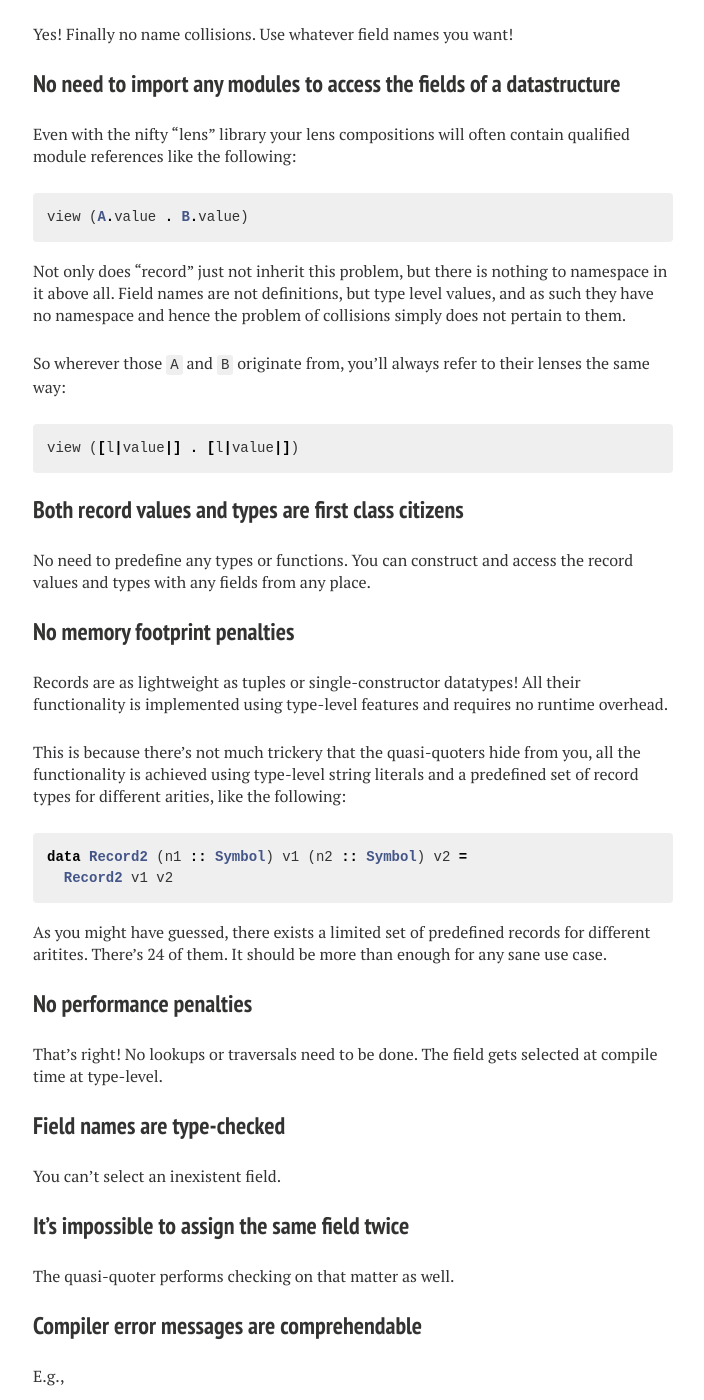
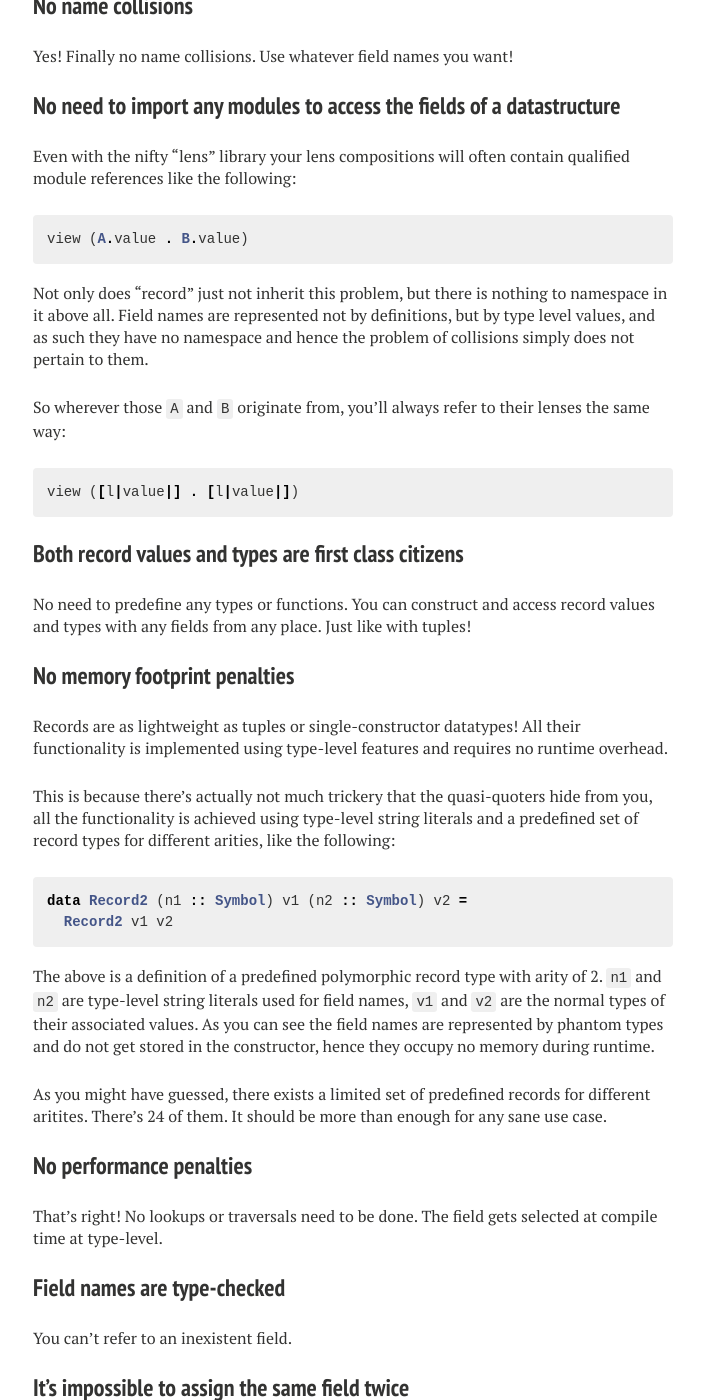
Before and after one commit to nikita-volkov/nikita-volkov.github.io, a Jekyll site: the page built from _posts/2015-01-18-record.md, in a window 1280 px wide and 1400 px high, scrolled down 2716 px. Shown: the whole window, without its empty margins (287-991 px from the left). Built offline with Jekyll 4.4.1, drawn with Linux system fonts in a browser that asks for light colours; nearby versions of some CDN libraries; comment, search, counter and statistics services are not loaded; some of the changed text lies outside the part shown.

Commit message:
Corrections

```diff
--- a/_posts/2015-01-18-record.md
+++ b/_posts/2015-01-18-record.md
@@ -1,6 +1,6 @@
 ---
 layout: post
-title: "Announcing a first class records library"
+title: "Announcing the first class records library"
 tags: [haskell, first class, record, type-level, quasi-quoter, literal, library, problem, solution]
 comments: true
 
@@ -143,7 +143,7 @@ Even with the nifty "lens" library your lens compositions will often contain qua
 view (A.value . B.value)
 {% endhighlight %}
 
-Not only does "record" just not inherit this problem, but there is nothing to namespace in it above all. Field names are not definitions, but type level values, and as such they have no namespace and hence the problem of collisions simply does not pertain to them.
+Not only does "record" just not inherit this problem, but there is nothing to namespace in it above all. Field names are represented not by definitions, but by type level values, and as such they have no namespace and hence the problem of collisions simply does not pertain to them.
 
 So wherever those `A` and `B` originate from, you'll always refer to their lenses the same way:
 
@@ -153,18 +153,20 @@ view ([l|value|] . [l|value|])
 
 ### Both record values and types are first class citizens
 
-No need to predefine any types or functions. You can construct and access the record values and types with any fields from any place.
+No need to predefine any types or functions. You can construct and access record values and types with any fields from any place. Just like with tuples!
 
 ### No memory footprint penalties
 
 Records are as lightweight as tuples or single-constructor datatypes! All their functionality is implemented using type-level features and requires no runtime overhead.
 
-This is because there's not much trickery that the quasi-quoters hide from you, all the functionality is achieved using type-level string literals and a predefined set of record types for different arities, like the following:
+This is because there's actually not much trickery that the quasi-quoters hide from you, all the functionality is achieved using type-level string literals and a predefined set of record types for different arities, like the following:
 
 {% highlight haskell %}
 data Record2 (n1 :: Symbol) v1 (n2 :: Symbol) v2 =
   Record2 v1 v2
 {% endhighlight %}
+
+The above is a definition of a predefined polymorphic record type with arity of 2. `n1` and `n2` are type-level string literals used for field names, `v1` and `v2` are the normal types of their associated values. As you can see the field names are represented by phantom types and do not get stored in the constructor, hence they occupy no memory during runtime.
 
 As you might have guessed, there exists a limited set of predefined records for different aritites. There's 24 of them. It should be more than enough for any sane use case.
 
@@ -174,7 +176,7 @@ That's right! No lookups or traversals need to be done. The field gets selected
 
 ### Field names are type-checked
 
-You can't select an inexistent field.
+You can't refer to an inexistent field.
 
 ### It's impossible to assign the same field twice
 
@@ -220,14 +222,12 @@ You can manipulate any member of a tuple of an arbitrary arity. The API is the s
 E.g.,
 
 {% highlight haskell %}
-getX :: [r|{name :: String, coordinates :: (Int, Int)}|] -> Int
-getX =
-  view [l|coordinates.1|]
+getY :: [r|{name :: String, coordinates :: (Int, Int)}|] -> Int
+getY =
+  view [l|coordinates.2|]
 {% endhighlight %}
 
 
 ## Project status
 
-Unfortunately since the introduced syntax is not supported by "haskell-src-exts" and since neither does that library expose a parser API, Haskell syntax parsing needs to be reimplemented in the "record" library. This is not a trivial task, so currently it does not support all of the Haskell syntax. All the basic stuff is supported however, like variables and literals.
-
-Don't worry, if you try to use something unsupported, you'll get notified during compilation.
+Unfortunately since the introduced syntax is not supported by "haskell-src-exts" and since neither does that library expose a parser API, Haskell syntax parsing needs to be reimplemented in the "record" library. This is not a trivial task, so currently the quasi-quoters do not support all of the Haskell syntax. All the basic stuff is supported however: variables, literals, tuple and list syntax. Don't worry though, if you'll try to use something unsupported, you'll get notified during compilation.
```
Also changed, not shown: other parts of _posts/2015-01-18-record.md (+4 -4 lines).
